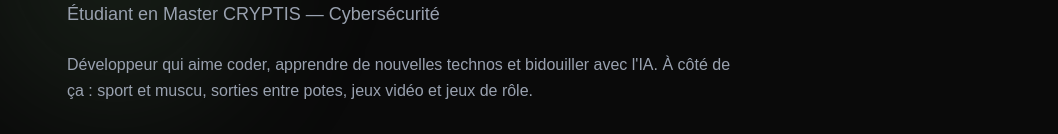
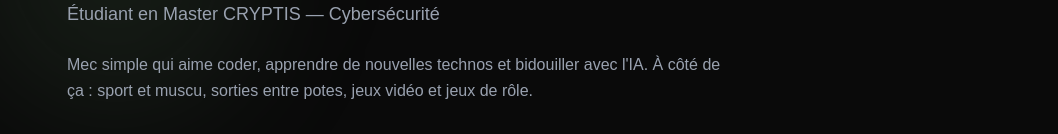
Before and after one commit to FlokiJaws/portfolio, a Next.js app in the folder frontend/: page /simple in a window 1280 px wide. Shown: the part 186-320 px from the top of the page, without its empty margins (93-1151 px from the left). Built offline with nearby package versions, Linux system fonts and the light colour scheme; no server answers.

Commit message:
add simple

```diff
--- a/frontend/data/profile.ts
+++ b/frontend/data/profile.ts
@@ -20,7 +20,7 @@ export const profile: Profile = {
   name: "Marley",
   handle: "marley@cryptis-shell",
   tagline: "Étudiant en Master CRYPTIS — Cybersécurité",
-  bio: "Développeur qui aime coder, apprendre de nouvelles technos et bidouiller avec l'IA. À côté de ça : sport et muscu, sorties entre potes, jeux vidéo et jeux de rôle.",
+  bio: "Mec simple qui aime coder, apprendre de nouvelles technos et bidouiller avec l'IA. À côté de ça : sport et muscu, sorties entre potes, jeux vidéo et jeux de rôle.",
   email: "marleycatillon@icloud.com",
   // Place le fichier dans frontend/public/cv.pdf
   cvUrl: "/cv.pdf",
```
